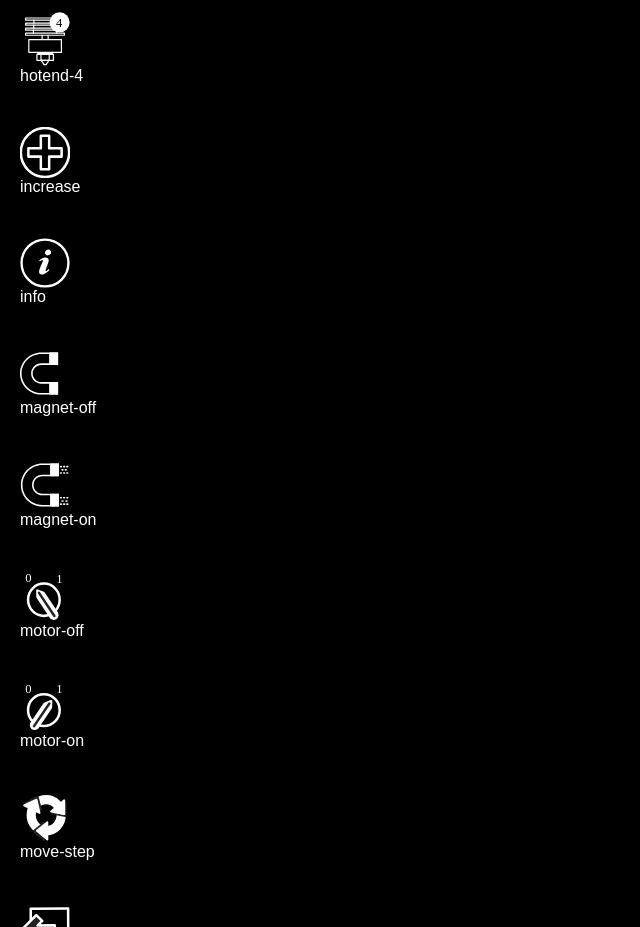
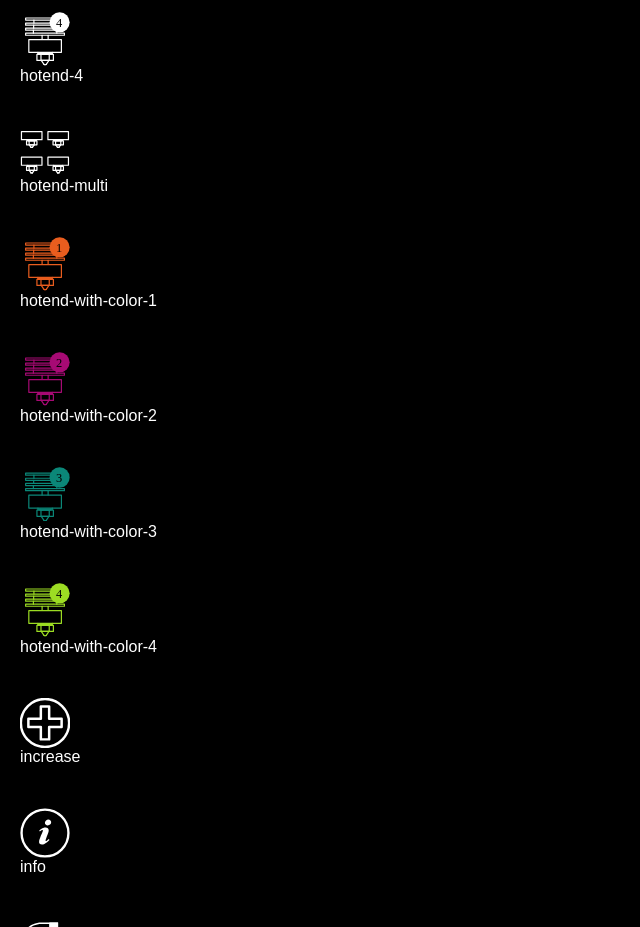
Before and after one commit to Z-Bolt/OctoScreen, a plain HTML site: page docs/ButtonImages.html in a window 1280 px wide. Shown: the part 3580-4507 px from the top of the page, without its empty margins (0-640 px from the left). Drawn offline with Linux system fonts and the light colour scheme.

Commit message:
revamped UI, consolidated 'multi' panels, improved UX, standardized on 4x3 grid, added images

```diff
--- a/docs/ButtonImages.html
+++ b/docs/ButtonImages.html
@@ -121,6 +121,21 @@
 
 		<img src="../styles/z-bolt/images/hotend-4.svg" />
 		<div>hotend-4</div>
+
+		<img src="../styles/z-bolt/images/hotend-multi.svg" />
+		<div>hotend-multi</div>
+
+		<img src="../styles/z-bolt/images/hotend-with-color-1.svg" />
+		<div>hotend-with-color-1</div>
+
+		<img src="../styles/z-bolt/images/hotend-with-color-2.svg" />
+		<div>hotend-with-color-2</div>
+
+		<img src="../styles/z-bolt/images/hotend-with-color-3.svg" />
+		<div>hotend-with-color-3</div>
+
+		<img src="../styles/z-bolt/images/hotend-with-color-4.svg" />
+		<div>hotend-with-color-4</div>
 
 		<img src="../styles/z-bolt/images/increase.svg" />
 		<div>increase</div>
```
Also changed, not shown: styles/z-bolt/images/hotend-multi.svg (added), styles/z-bolt/images/hotend-with-color-1.svg (added), styles/z-bolt/images/hotend-with-color-2.svg (added), styles/z-bolt/images/hotend-with-color-3.svg (added), styles/z-bolt/images/hotend-with-color-4.svg (added).
